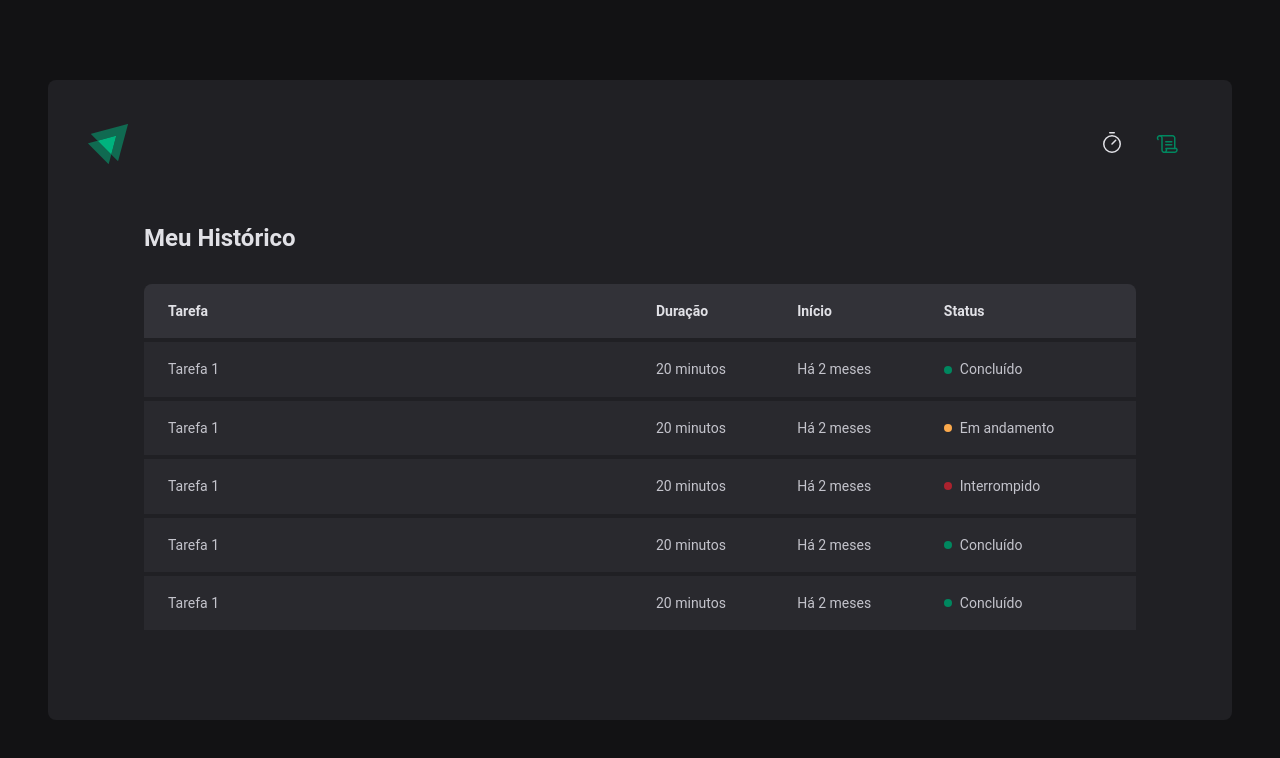
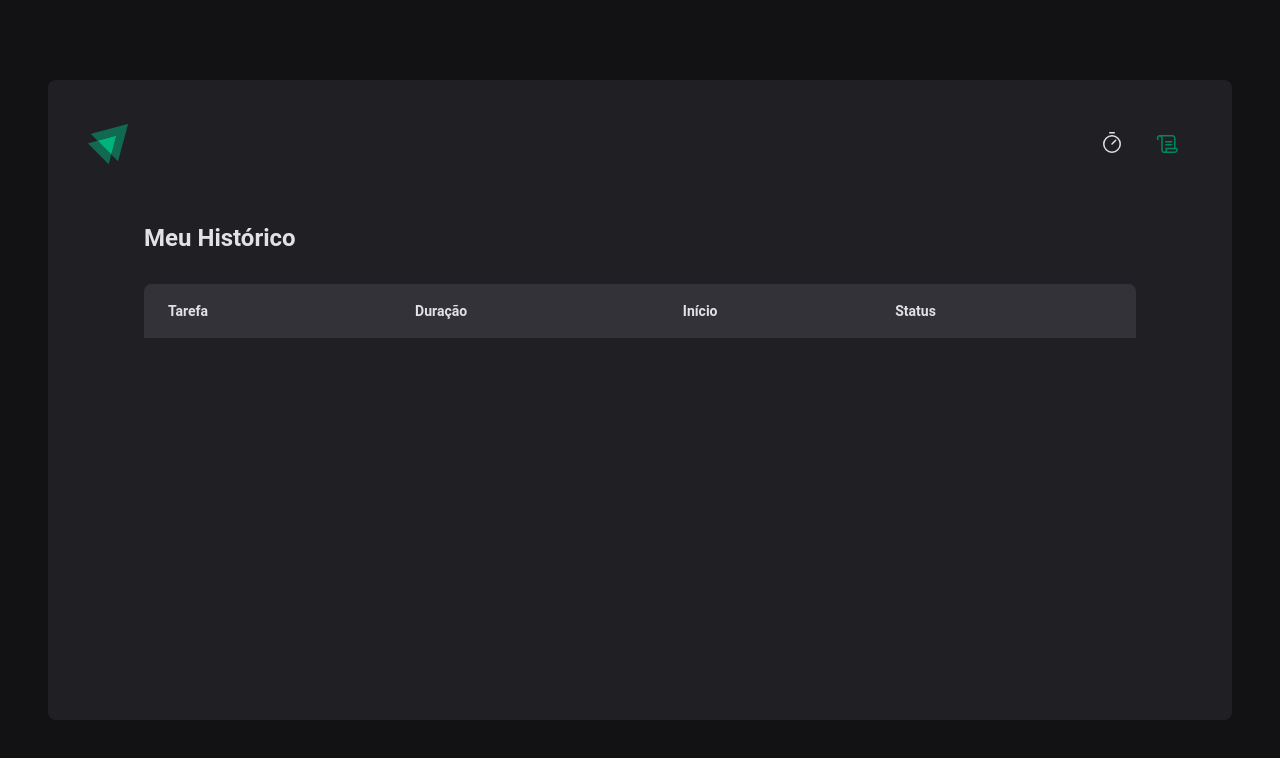
Before and after one commit to angelresende/ignite-timer, a React app: page /history in a window 1280 px wide. Shown: the top 758 px of the page. Built offline with nearby package versions, Linux system fonts and the light colour scheme; the HTML template or start-up script is replaced by a standard one.

Commit message:
update context

```diff
--- a/src/App.tsx
+++ b/src/App.tsx
@@ -3,12 +3,15 @@
 import { GlobalStyle } from './styles/global'
 import { BrowserRouter } from 'react-router-dom'
 import { Router } from './Router'
+import { CyclesContextProvider } from './contexts/CyclesContext'
 
 export function App() {
   return (
     <ThemeProvider theme={defaultTheme}>
       <BrowserRouter>
-        <Router />
+        <CyclesContextProvider>
+          <Router />
+        </CyclesContextProvider>
       </BrowserRouter>
       <GlobalStyle />
     </ThemeProvider>
--- /dev/null
+++ b/src/contexts/CyclesContext.tsx
@@ -0,0 +1,105 @@
+import { ReactNode, createContext, useState } from 'react'
+
+interface Cycle {
+  id: string
+  task: string
+  minutesAmount: number
+  startDate: Date
+  interruptedDate?: Date
+  finishedDate?: Date
+}
+
+interface CreateCycleData {
+  task: string
+  minutesAmount: number
+}
+
+interface CyclesContextType {
+  cycles: Cycle[]
+  activeCycle: Cycle | undefined
+  activeCycleId: String | null
+  amountSecondsPassed: number
+  markCurrentCycleAsFinished: () => void
+  setSecondsPassed: (seconds: number) => void
+  createNewCycle: (data: CreateCycleData) => void
+  interruptCurrentCycle: () => void
+}
+
+interface CyclesContextProviderProps {
+  children: ReactNode
+}
+
+export const CyclesContext = createContext({} as CyclesContextType)
+
+export function CyclesContextProvider({
+  children,
+}: CyclesContextProviderProps) {
+  const [cycles, setCycles] = useState<Cycle[]>([])
+  const [activeCycleId, setActiveCycleId] = useState<string | null>(null)
+  const [amountSecondsPassed, setAmountSecondsPassed] = useState(0)
+
+  const activeCycle = cycles.find((cycle) => cycle.id === activeCycleId)
+
+  function markCurrentCycleAsFinished() {
+    setCycles((state) =>
+      state.map((cycle) => {
+        if (cycle.id === activeCycleId) {
+          return { ...cycle, finishedDate: new Date() }
+        } else {
+          return cycle
+        }
+      }),
+    )
+  }
+
+  function setSecondsPassed(seconds: number) {
+    setAmountSecondsPassed(seconds)
+  }
+
+  function createNewCycle(data: CreateCycleData) {
+    const id = String(new Date().getTime())
+
+    const newCycle: Cycle = {
+      id,
+      task: data.task,
+      minutesAmount: data.minutesAmount,
+      startDate: new Date(),
+    }
+
+    setCycles((state) => [...state, newCycle])
+    setActiveCycleId(id)
+    setAmountSecondsPassed(0)
+    // reset()
+  }
+
+  function interruptCurrentCycle() {
+    setCycles((state) =>
+      state.map((cycle) => {
+        if (cycle.id === activeCycleId) {
+          return { ...cycle, interruptedDate: new Date() }
+        } else {
+          return cycle
+        }
+      }),
+    )
+
+    setActiveCycleId(null)
+  }
+
+  return (
+    <CyclesContext.Provider
+      value={{
+        cycles,
+        activeCycle,
+        activeCycleId,
+        markCurrentCycleAsFinished,
+        amountSecondsPassed,
+        setSecondsPassed,
+        createNewCycle,
+        interruptCurrentCycle,
+      }}
+    >
+      {children}
+    </CyclesContext.Provider>
+  )
+}
--- a/src/pages/History/index.tsx
+++ b/src/pages/History/index.tsx
@@ -1,9 +1,17 @@
+import { useContext } from 'react'
 import { HistoryContainer, HistoryList, Status } from './styles'
+import { CyclesContext } from '../../contexts/CyclesContext'
+import { formatDistanceToNow } from 'date-fns'
+import ptBR from 'date-fns/locale/pt-BR'
 
 export function History() {
+  const { cycles } = useContext(CyclesContext)
+
   return (
     <HistoryContainer>
       <h1>Meu Histórico</h1>
+
+      {/* <pre>{JSON.stringify(cycles, null, 2)}</pre> */}
 
       <HistoryList>
         <table>
@@ -16,46 +24,31 @@
             </tr>
           </thead>
           <tbody>
-            <tr>
-              <td>Tarefa 1</td>
-              <td>20 minutos</td>
-              <td>Há 2 meses</td>
-              <td>
-                <Status statusColor="green">Concluído</Status>
-              </td>
-            </tr>
-            <tr>
-              <td>Tarefa 1</td>
-              <td>20 minutos</td>
-              <td>Há 2 meses</td>
-              <td>
-                <Status statusColor="yellow">Em andamento</Status>
-              </td>
-            </tr>
-            <tr>
-              <td>Tarefa 1</td>
-              <td>20 minutos</td>
-              <td>Há 2 meses</td>
-              <td>
-                <Status statusColor="red">Interrompido</Status>
-              </td>
-            </tr>
-            <tr>
-              <td>Tarefa 1</td>
-              <td>20 minutos</td>
-              <td>Há 2 meses</td>
-              <td>
-                <Status statusColor="green">Concluído</Status>
-              </td>
-            </tr>
-            <tr>
-              <td>Tarefa 1</td>
-              <td>20 minutos</td>
-              <td>Há 2 meses</td>
-              <td>
-                <Status statusColor="green">Concluído</Status>
-              </td>
-            </tr>
+            {cycles.map((cycle) => {
+              return (
+                <tr key={cycle.id}>
+                  <td>{cycle.task}</td>
+                  <td>{cycle.minutesAmount} minutos</td>
+                  <td>
+                    {formatDistanceToNow(cycle.startDate, {
+                      addSuffix: true,
+                      locale: ptBR,
+                    })}
+                  </td>
+                  <td>
+                    {cycle.finishedDate && (
+                      <Status statusColor="green">Concluído</Status>
+                    )}
+                    {cycle.interruptedDate && (
+                      <Status statusColor="red">Interrompido</Status>
+                    )}
+                    {!cycle.finishedDate && !cycle.interruptedDate && (
+                      <Status statusColor="yellow">Em andamento</Status>
+                    )}
+                  </td>
+                </tr>
+              )
+            })}
           </tbody>
         </table>
       </HistoryList>
--- a/src/pages/Home/components/CountDown/index.tsx
+++ b/src/pages/Home/components/CountDown/index.tsx
@@ -1,7 +1,7 @@
 import { useContext, useEffect } from 'react'
 import { CountDownContainer, Separator } from './styles'
 import { differenceInSeconds } from 'date-fns'
-import { CyclesContext } from '../..'
+import { CyclesContext } from './../../../../contexts/CyclesContext'
 
 export function CountDown() {
   const {
--- a/src/pages/Home/components/NewCycleForm/index.tsx
+++ b/src/pages/Home/components/NewCycleForm/index.tsx
@@ -1,8 +1,8 @@
 import { FormContainer, MinutesAmountInput, TaskInput } from './styles'
 
 import { useContext } from 'react'
-import { CyclesContext } from '../..'
 import { useFormContext } from 'react-hook-form'
+import { CyclesContext } from './../../../../contexts/CyclesContext'
 
 export function NewCycleForm() {
   const { activeCycle } = useContext(CyclesContext)
--- a/src/pages/Home/index.tsx
+++ b/src/pages/Home/index.tsx
@@ -1,4 +1,3 @@
-import { createContext, useState } from 'react'
 import { HandPalm, Play } from 'phosphor-react'
 import { FormProvider, useForm } from 'react-hook-form'
 import { zodResolver } from '@hookform/resolvers/zod'
@@ -11,25 +10,9 @@
 } from './styles'
 import { CountDown } from './components/CountDown'
 import { NewCycleForm } from './components/NewCycleForm/index'
+import { useContext } from 'react'
+import { CyclesContext } from '../../contexts/CyclesContext'
 
-interface Cycle {
-  id: string
-  task: string
-  minutesAmount: number
-  startDate: Date
-  interruptedDate?: Date
-  finishedDate?: Date
-}
-
-interface CyclesContextType{
-  activeCycle: Cycle | undefined
-  activeCycleId: String | null
-  amountSecondsPassed: number
-  markCurrentCycleAsFinished: () => void
-  setSecondsPassed: (seconds: number) => void
-}
-
-export const CyclesContext = createContext({} as CyclesContextType)
 const newCycleFormValidationSchema = zod.object({
   task: zod.string().min(1, 'Informe a tarefa'),
   minutesAmount: zod
@@ -41,10 +24,8 @@
 type NewCycleFormData = zod.infer<typeof newCycleFormValidationSchema>
 
 export function Home() {
-  const [cycles, setCycles] = useState<Cycle[]>([])
-  const [activeCycleId, setActiveCycleId] = useState<string | null>(null)
-  const [amountSecondsPassed, setAmountSecondsPassed] = useState(0)
-
+  const { createNewCycle, interruptCurrentCycle, activeCycle } =
+    useContext(CyclesContext)
   const newCycleForm = useForm<NewCycleFormData>({
     resolver: zodResolver(newCycleFormValidationSchema),
     defaultValues: {
@@ -55,54 +36,10 @@
 
   const { handleSubmit, watch, reset } = newCycleForm
 
-  const activeCycle = cycles.find((cycle) => cycle.id === activeCycleId)
-
-  function markCurrentCycleAsFinished(){
-    setCycles((state) =>
-    state.map((cycle) => {
-      if (cycle.id === activeCycleId) {
-        return { ...cycle, finishedDate: new Date() }
-      } else {
-        return cycle
-      }
-    }),
-  )
-  }
-
-  function setSecondsPassed(seconds: number){
-    setAmountSecondsPassed(seconds)
-  }
-
   function handleCreateNewCycle(data: NewCycleFormData) {
-    const id = String(new Date().getTime())
-
-    const newCycle: Cycle = {
-      id,
-      task: data.task,
-      minutesAmount: data.minutesAmount,
-      startDate: new Date(),
-    }
-
-    setCycles((state) => [...state, newCycle])
-    setActiveCycleId(id)
-    setAmountSecondsPassed(0)
+    createNewCycle(data)
     reset()
   }
-
-  function handleInterruptedCycle() {
-    setCycles((state) =>
-      state.map((cycle) => {
-        if (cycle.id === activeCycleId) {
-          return { ...cycle, interruptedDate: new Date() }
-        } else {
-          return cycle
-        }
-      }),
-    )
-
-    setActiveCycleId(null)
-  }
-
 
   const task = watch('task')
   const isSubmitDisabled = !task
@@ -110,14 +47,13 @@
   return (
     <HomeContainer>
       <form onSubmit={handleSubmit(handleCreateNewCycle)}>
-        <CyclesContext.Provider value={{activeCycle, activeCycleId, markCurrentCycleAsFinished, amountSecondsPassed, setSecondsPassed}} >
-          <FormProvider {...newCycleForm}>
-            <NewCycleForm />
-          </FormProvider>
-          <CountDown />
-        </CyclesContext.Provider>
+        <FormProvider {...newCycleForm}>
+          <NewCycleForm />
+        </FormProvider>
+        <CountDown />
+
         {activeCycle ? (
-          <StopCountDownButton onClick={handleInterruptedCycle} type="button">
+          <StopCountDownButton onClick={interruptCurrentCycle} type="button">
             <HandPalm size={24} />
             Interromper
           </StopCountDownButton>
```
